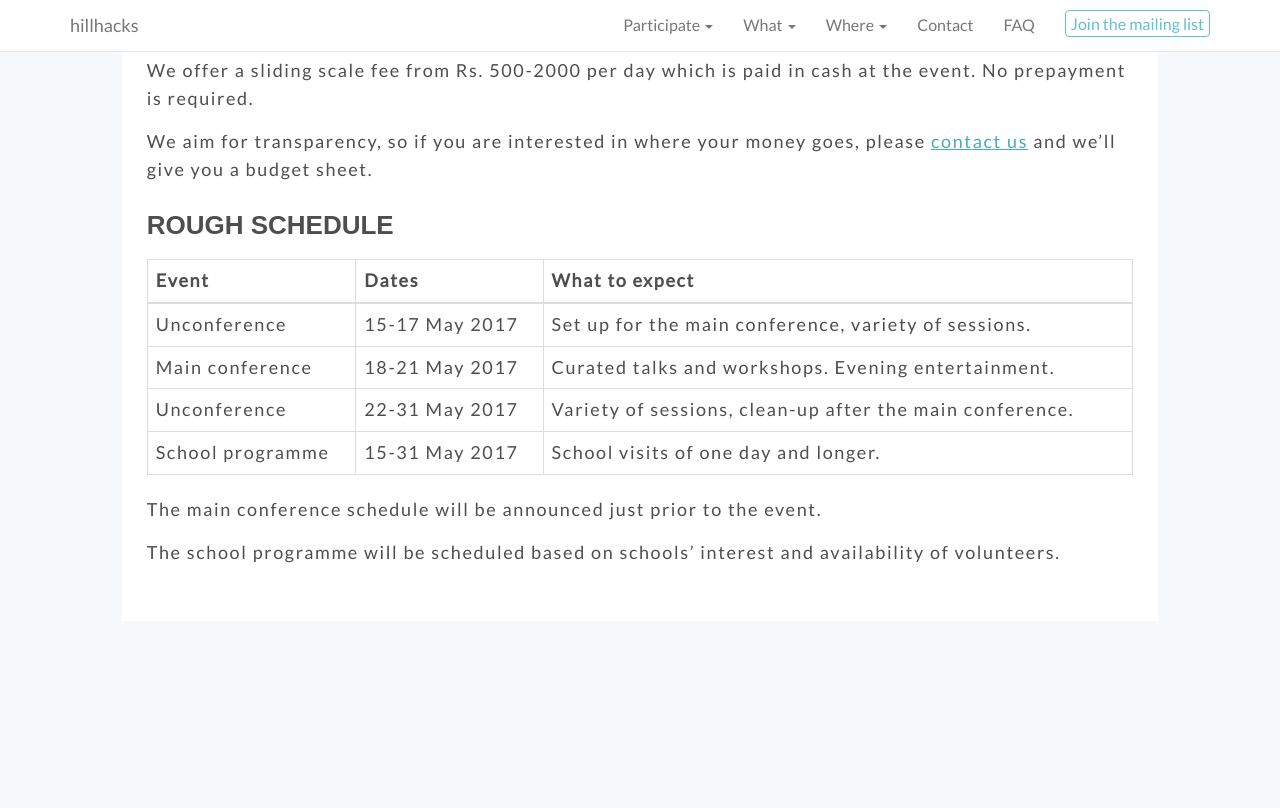
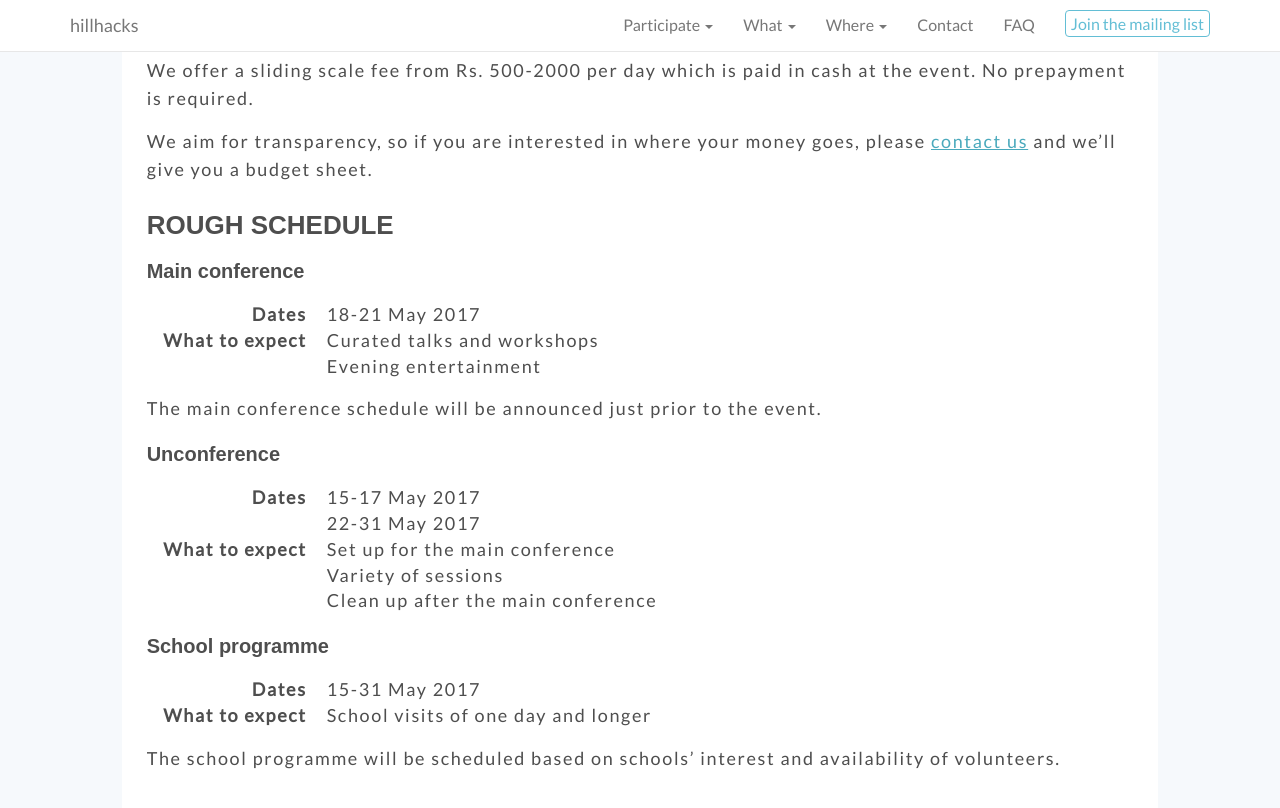
Before and after one commit to hillhacks/website, a Jekyll site: the page built from register.md, in a window 1280 px wide and 900 px high, scrolled down 486 px. Shown: the top 808 px of the window. Built offline with Jekyll 4.4.1, drawn with Linux system fonts in a browser that asks for light colours; nearby versions of some CDN libraries; some web fonts are replaced; comment, search, counter and statistics services are not loaded; before the commit the page ends 1207 px from its top, so only the background shows below that.

Commit message:
register: replace the ugly table with a list

```diff
--- a/register.md
+++ b/register.md
@@ -25,15 +25,38 @@ you a budget sheet.
 
 ### Rough schedule
 
-{: .table .table-bordered}
-| Event            | Dates          | What to expect                                           |
-|------------------|----------------|----------------------------------------------------------|
-| Unconference     | 15-17 May 2017 | Set up for the main conference, variety of sessions.     |
-| Main conference  | 18-21 May 2017 | Curated talks and workshops. Evening entertainment.      |
-| Unconference     | 22-31 May 2017 | Variety of sessions, clean-up after the main conference. |
-| School programme | 15-31 May 2017 | School visits of one day and longer.                     |
+#### Main conference
+
+{: .dl-horizontal}
+Dates
+: 18-21 May 2017
+
+What to expect
+: Curated talks and workshops<br>
+  Evening entertainment
 
 The main conference schedule will be announced just prior to the event.
+
+#### Unconference
+
+{: .dl-horizontal}
+Dates
+: 15-17 May 2017<br>
+  22-31 May 2017
+
+What to expect
+: Set up for the main conference<br>
+  Variety of sessions<br>
+  Clean up after the main conference
+
+#### School programme
+
+{: .dl-horizontal}
+Dates
+: 15-31 May 2017
+
+What to expect
+: School visits of one day and longer
 
 The school programme will be scheduled based on schools' interest and
 availability of volunteers.
```
